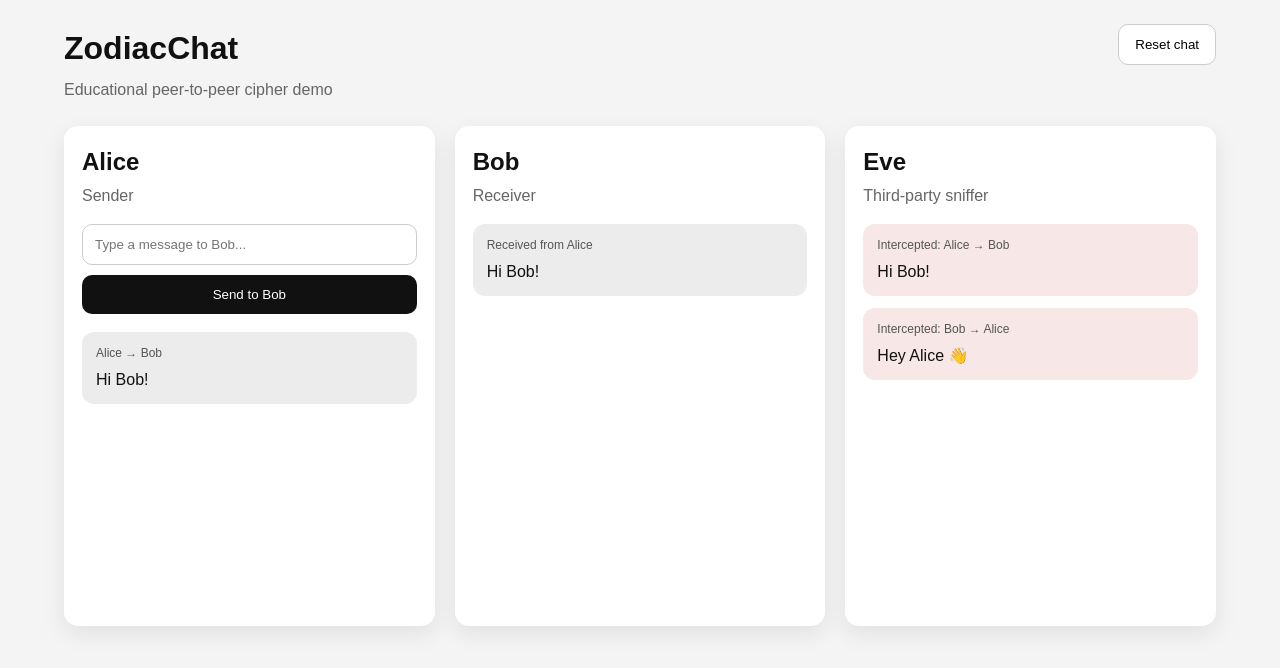
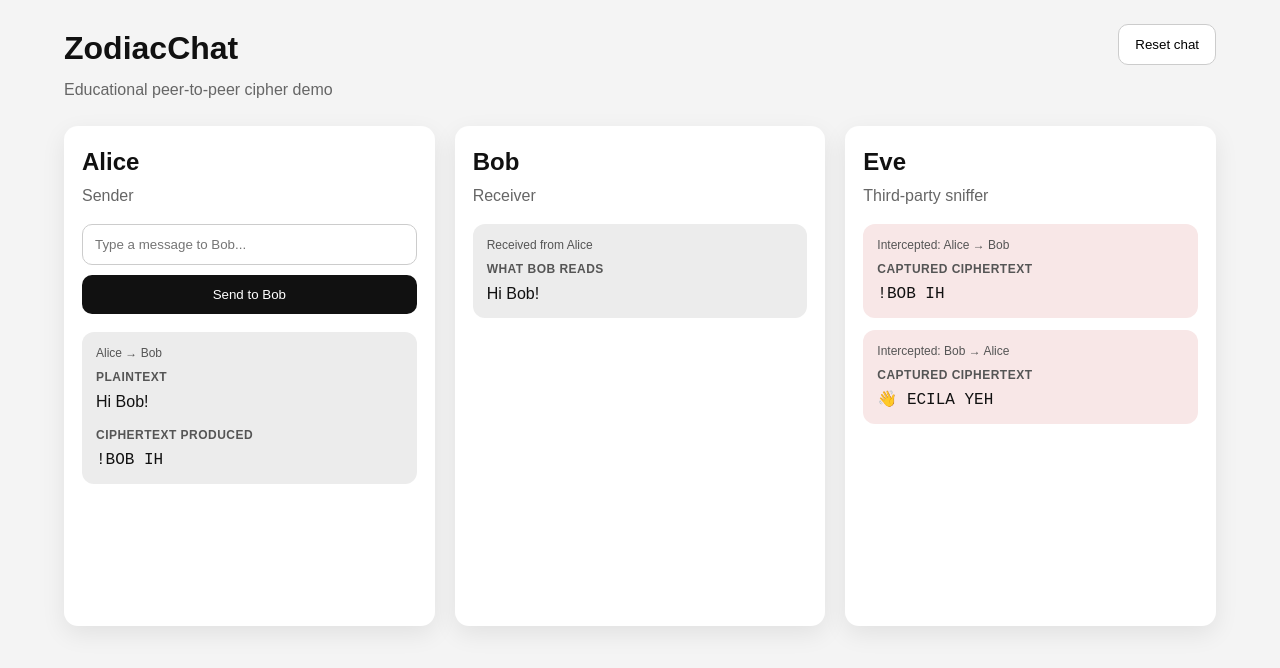
Before and after one commit to teyter/ZodiacChat, a React (Vite) app: page / in a window 1280 px wide. Shown: the top 668 px of the page. Built offline with nearby package versions, Linux system fonts and the light colour scheme.

Commit message:
dummy encryption

```diff
--- a/src/App.css
+++ b/src/App.css
@@ -119,3 +119,21 @@ body {
     grid-template-columns: 1fr;
   }
 }
+
+.label {
+  font-size: 12px;
+  font-weight: bold;
+  color: #555;
+  margin-bottom: 4px;
+  text-transform: uppercase;
+  letter-spacing: 0.04em;
+}
+
+.spaced {
+  margin-top: 12px;
+}
+
+.ciphertext {
+  font-family: "Courier New", monospace;
+  word-break: break-word;
+}
--- a/src/App.jsx
+++ b/src/App.jsx
@@ -9,14 +9,20 @@ const INITIAL_MESSAGES = [
     from: 'Alice',
     to: 'Bob',
     plaintext: 'Hi Bob!',
+    ciphertext: '!BOB IH',
   },
   {
     id: 2,
     from: 'Bob',
     to: 'Alice',
     plaintext: 'Hey Alice 👋',
+    ciphertext: '👋 ECILA YEH',
   },
 ]
+
+function encryptMessage(plaintext) {
+  return plaintext.toUpperCase().split('').reverse().join('')
+}
 
 export default function App() {
   const [messages, setMessages] = useState(() => {
@@ -50,6 +56,7 @@ export default function App() {
       from: 'Alice',
       to: 'Bob',
       plaintext: trimmed,
+      ciphertext: encryptMessage(trimmed),
     }
 
     setMessages((prev) => [...prev, newMessage])
@@ -97,7 +104,12 @@ export default function App() {
                   <div className="message-meta">
                     {msg.from} → {msg.to}
                   </div>
+
+                  <div className="label">Plaintext</div>
                   <div>{msg.plaintext}</div>
+
+                  <div className="label spaced">Ciphertext produced</div>
+                  <div className="ciphertext">{msg.ciphertext}</div>
                 </div>
               ))}
           </div>
@@ -113,6 +125,8 @@ export default function App() {
               .map((msg) => (
                 <div key={msg.id} className="message-card">
                   <div className="message-meta">Received from {msg.from}</div>
+
+                  <div className="label">What Bob reads</div>
                   <div>{msg.plaintext}</div>
                 </div>
               ))}
@@ -129,7 +143,9 @@ export default function App() {
                 <div className="message-meta">
                   Intercepted: {msg.from} → {msg.to}
                 </div>
-                <div>{msg.plaintext}</div>
+
+                <div className="label">Captured ciphertext</div>
+                <div className="ciphertext">{msg.ciphertext}</div>
               </div>
             ))}
           </div>
```
